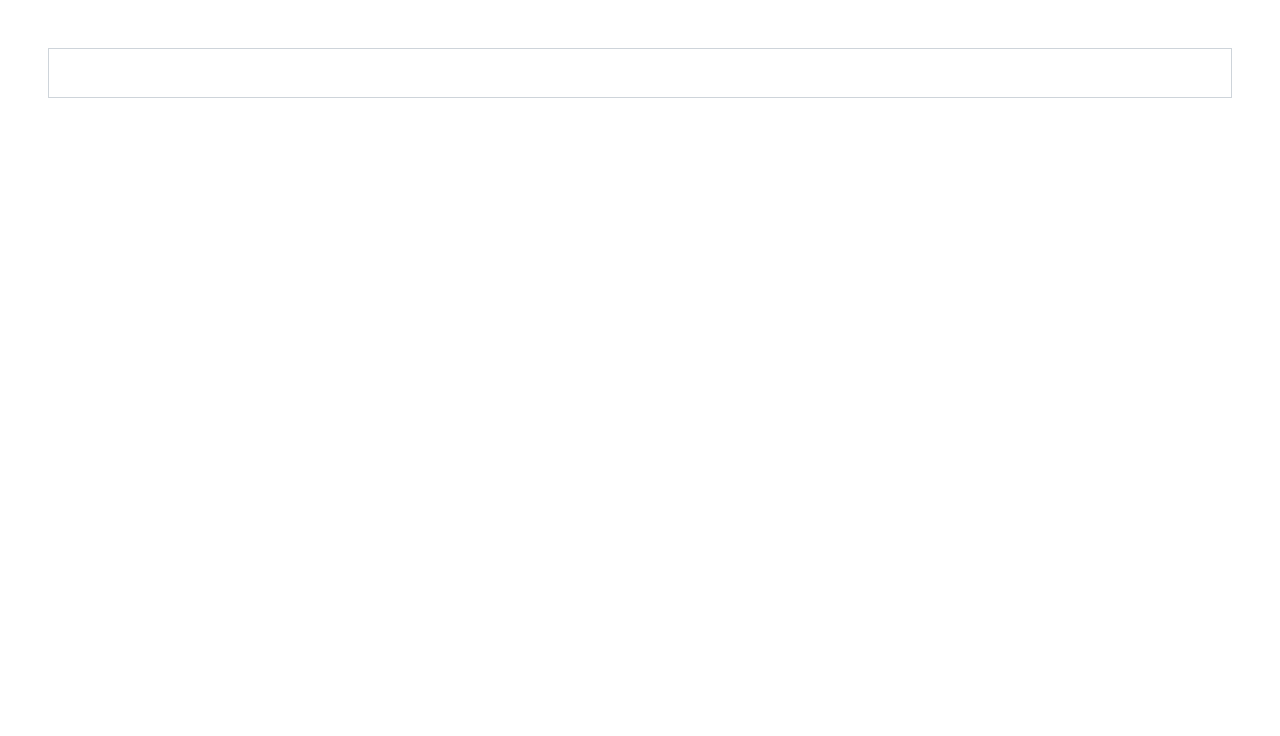
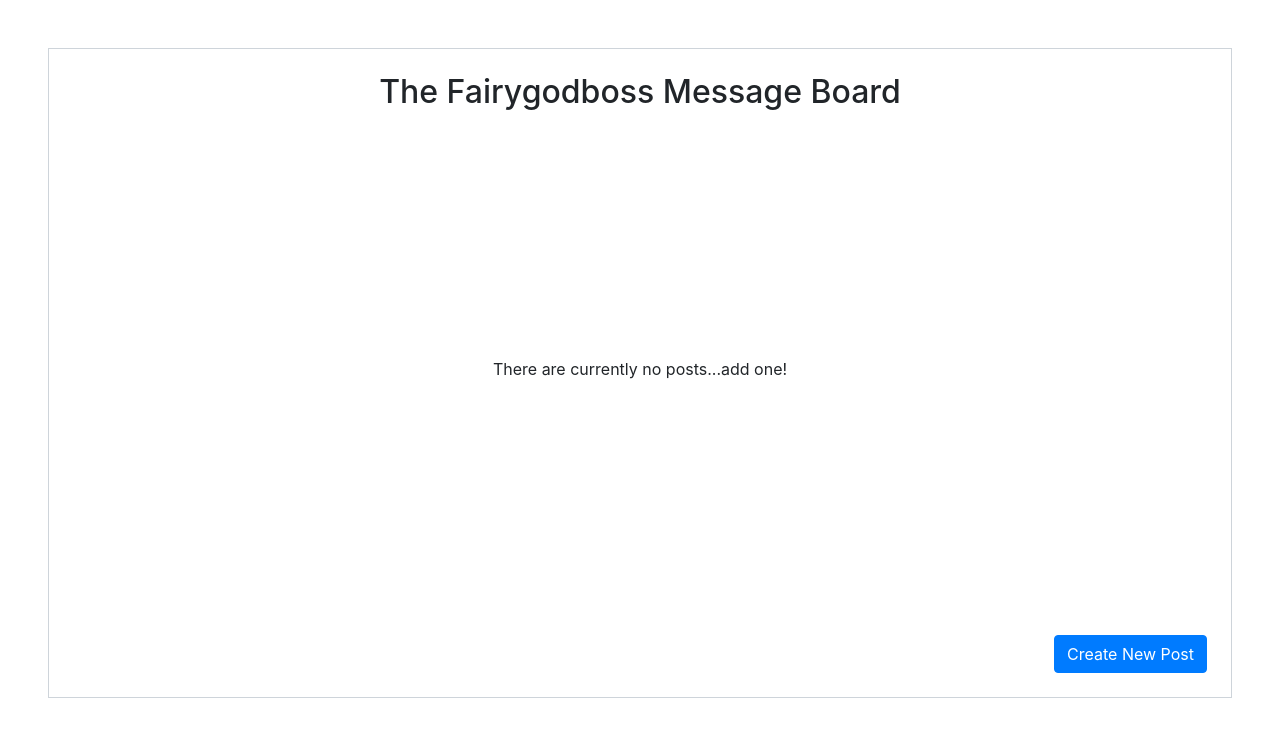
Before and after one commit to jen-fong/fairy-messaging, a React (Create React App) app: page / in a window 1280 px wide. Shown: the top 736 px of the page. Built offline with nearby package versions, Linux system fonts and the light colour scheme.

Commit message:
feat(message board): add message board to list current posts and details

```diff
--- a/src/App.js
+++ b/src/App.js
@@ -1,5 +1,6 @@
 import React from "react";
 import { Switch, Route } from "react-router-dom";
+import { MessageBoard } from "./components/MessageBoard";
 import { CreatePost } from "./components/CreatePost";
 
 function App() {
@@ -9,6 +10,9 @@
         <Route path="/posts/create">
           <CreatePost />
         </Route>
+        <Route path="/">
+          <MessageBoard />
+        </Route>
       </Switch>
     </div>
   );
--- /dev/null
+++ b/src/components/MessageBoard/MessageBoard.js
@@ -0,0 +1,42 @@
+import React from "react";
+import { useSelector } from "react-redux";
+import { useHistory, Link } from "react-router-dom";
+import Button from "react-bootstrap/Button";
+import { getPosts } from "../../selectors";
+import { Post } from "./Post";
+
+export function MessageBoard() {
+  const history = useHistory();
+  const posts = useSelector(getPosts);
+
+  const handlePostClick = (postId) => {
+    console.log("move to next page");
+    // history.push(`/posts/${postId}`);
+  };
+
+  return (
+    <section className="message-board">
+      <header className="text-center">
+        <h2>The Fairygodboss Message Board</h2>
+      </header>
+
+      <div className="message-board-posts">
+        {!posts.length ? (
+          <div className="message-board-posts-none">
+            There are currently no posts...add one!
+          </div>
+        ) : (
+          posts.map((post) => {
+            return <Post key={post.id} post={post} onClick={handlePostClick} />;
+          })
+        )}
+      </div>
+
+      <div className="d-flex flex-row-reverse mt-3">
+        <Link to="/posts/create">
+          <Button variant="primary">Create New Post</Button>
+        </Link>
+      </div>
+    </section>
+  );
+}
--- /dev/null
+++ b/src/components/MessageBoard/MessageBoard.scss
@@ -0,0 +1,14 @@
+.message-board {
+  display: flex;
+  flex-direction: column;
+  justify-content: space-between;
+  min-height: 75vh;
+}
+.message-board-posts {
+  flex-grow: 1;
+  display: flex;
+  flex-direction: column;
+}
+.message-board-posts-none {
+  margin: auto;
+}
--- /dev/null
+++ b/src/components/MessageBoard/Post.js
@@ -0,0 +1,36 @@
+import React from "react";
+import Card from "react-bootstrap/Card";
+import { FaPlay } from "react-icons/fa";
+import { formatDate } from "../../utils";
+
+export function Post({ post, onClick }) {
+  const handleClick = () => onClick(post.id);
+  const formatedDate = formatDate(post.createdAt, " @");
+
+  return (
+    <Card
+      data-testid="messageBoardPost"
+      onClick={handleClick}
+      className="mt-3 message-board-post"
+    >
+      <Card.Body className="d-flex justify-content-between">
+        <div className="message-board-post-content">
+          <header>
+            <h4 className="message-board-post-title">{post.title}</h4>
+          </header>
+
+          <span>Posted By: {post.author}</span>
+
+          <div className="d-flex">
+            <span>{post.comments.length} Comments</span>
+            <span className="ml-auto mr-5">Last Update: {formatedDate}</span>
+          </div>
+        </div>
+
+        <div className="text-black-50 mt-4">
+          <FaPlay size={32} />
+        </div>
+      </Card.Body>
+    </Card>
+  );
+}
--- /dev/null
+++ b/src/components/MessageBoard/Post.scss
@@ -0,0 +1,12 @@
+.message-board-post {
+  cursor: pointer;
+}
+.message-board-post-title {
+  overflow: hidden;
+  white-space: nowrap;
+  text-overflow: ellipsis;
+  width: 95%;
+}
+.message-board-post-content {
+  width: 95%;
+}
--- /dev/null
+++ b/src/components/MessageBoard/index.js
@@ -0,0 +1 @@
+export { MessageBoard } from "./MessageBoard";
--- a/src/index.scss
+++ b/src/index.scss
@@ -1,2 +1,4 @@
 @import "~bootstrap/scss/bootstrap";
 @import "./App.scss";
+@import "./components/MessageBoard/MessageBoard.scss";
+@import "./components/MessageBoard/Post.scss";
--- /dev/null
+++ b/src/selectors/index.js
@@ -0,0 +1 @@
+export * from "./posts";
--- /dev/null
+++ b/src/selectors/posts.js
@@ -0,0 +1,5 @@
+export const getPosts = (state) => {
+  return Object.keys(state.messageBoard.postsById)
+    .map((postId) => state.messageBoard.postsById[postId])
+    .sort((a, b) => a.createdAt - b.createdAt);
+};
--- /dev/null
+++ b/src/utils/formatDate.js
@@ -0,0 +1,6 @@
+import format from "date-fns/format";
+
+export function formatDate(date, separator = " ") {
+  const dateFormat = `P${separator}p`;
+  return format(date, dateFormat);
+}
--- /dev/null
+++ b/src/utils/index.js
@@ -0,0 +1 @@
+export { formatDate } from "./formatDate";
```
